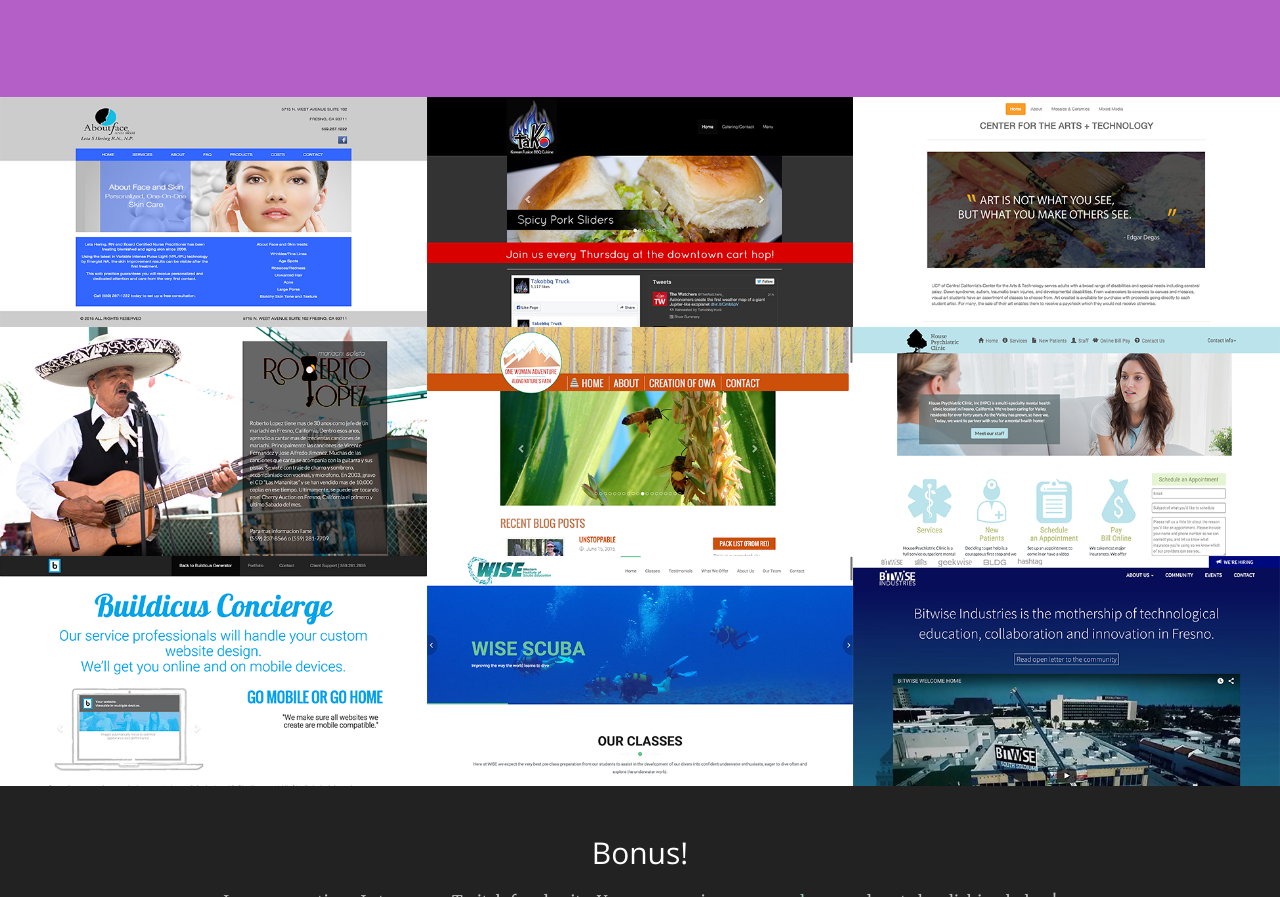
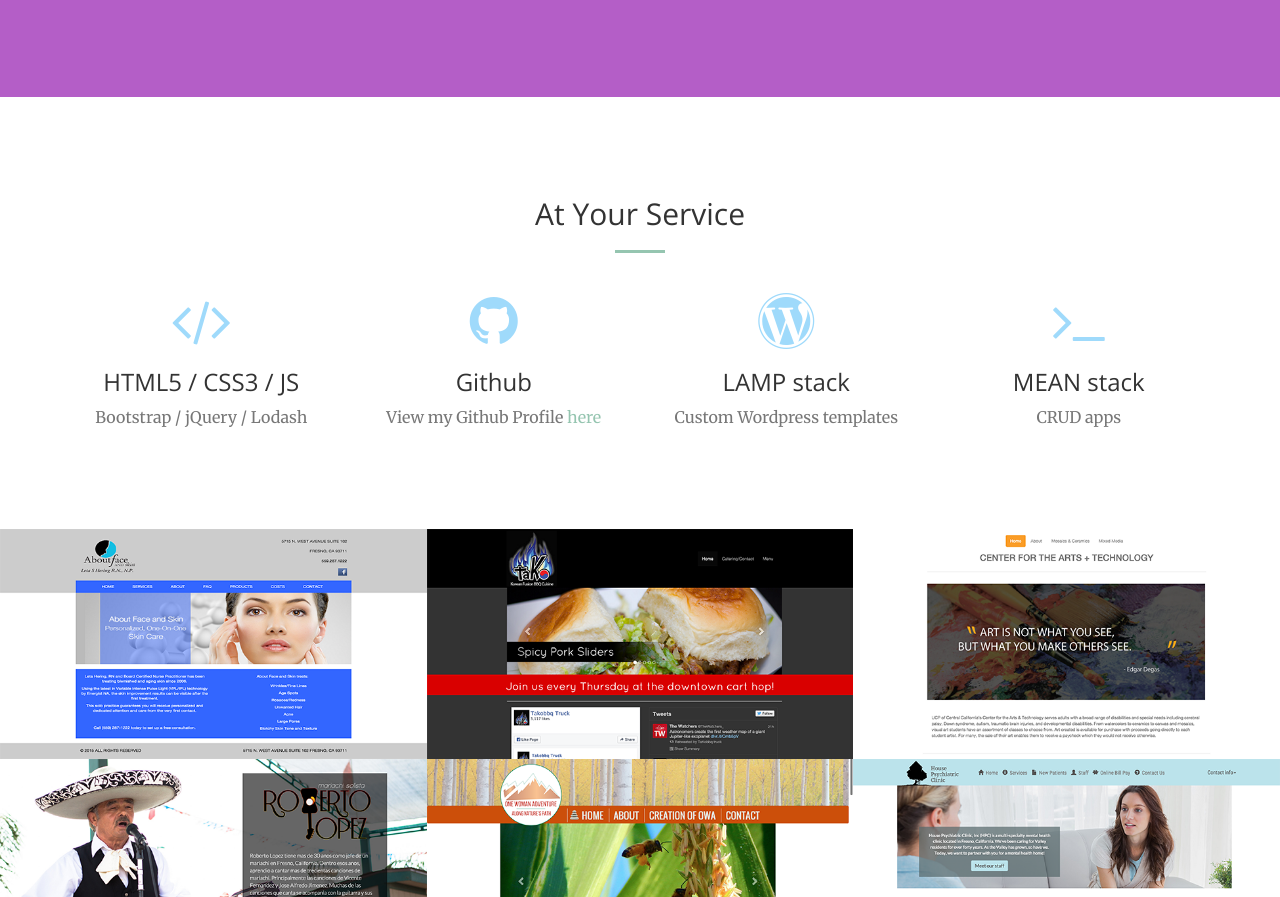
Before and after one commit to purplyrocky/purplyrocky.github.io, a plain HTML site: page index.html in a window 1280 px wide. Shown: the part 1097-1994 px from the top of the page. Drawn offline with nearby package versions, Linux system fonts and the light colour scheme.

Commit message:
added skills back in

```diff
--- a/css/creative.css
+++ b/css/creative.css
@@ -274,7 +274,7 @@ header .header-content .header-content-inner p {
     text-align: center;
     color: #fff;
     opacity: 0;
-    background: rgba(180, 94, 199, .9);
+    background: rgba(149, 197, 176, .9);
     -webkit-transition: all .35s;
     -moz-transition: all .35s;
     transition: all .35s;
--- a/index.html
+++ b/index.html
@@ -95,7 +95,7 @@
         </div>
     </section>
 
-    <!-- <section id="skills">
+    <section id="skills">
         <div class="container">
             <div class="row">
                 <div class="col-lg-12 text-center">
@@ -108,35 +108,35 @@
             <div class="row">
                 <div class="col-lg-3 col-md-6 text-center">
                     <div class="skill-box">
-                        <i class="fa fa-4x fa-diamond wow bounceIn text-primary"></i>
-                        <h3>Sturdy Templates</h3>
-                        <p class="text-muted">Our templates are updated regularly so they don't break.</p>
+                        <i class="fa fa-4x fa-code wow bounceIn text-primary"></i>
+                        <h3>HTML5 / CSS3 / JS</h3>
+                        <p class="text-muted">Bootstrap / jQuery / Lodash</p>
                     </div>
                 </div>
                 <div class="col-lg-3 col-md-6 text-center">
                     <div class="skill-box">
-                        <i class="fa fa-4x fa-paper-plane wow bounceIn text-primary" data-wow-delay=".1s"></i>
-                        <h3>Ready to Ship</h3>
-                        <p class="text-muted">You can use this theme as is, or you can make changes!</p>
+                        <i class="fa fa-4x fa-github wow bounceIn text-primary" data-wow-delay=".1s"></i>
+                        <h3>Github</h3>
+                        <p class="text-muted">View my Github Profile <a href="https://github.com/purplyrocky">here</a></p>
                     </div>
                 </div>
                 <div class="col-lg-3 col-md-6 text-center">
                     <div class="skill-box">
-                        <i class="fa fa-4x fa-newspaper-o wow bounceIn text-primary" data-wow-delay=".2s"></i>
-                        <h3>Up to Date</h3>
-                        <p class="text-muted">We update dependencies to keep things fresh.</p>
+                        <i class="fa fa-4x fa-wordpress wow bounceIn text-primary" data-wow-delay=".2s"></i>
+                        <h3>LAMP stack</h3>
+                        <p class="text-muted">Custom Wordpress templates</p>
                     </div>
                 </div>
                 <div class="col-lg-3 col-md-6 text-center">
                     <div class="skill-box">
-                        <i class="fa fa-4x fa-heart wow bounceIn text-primary" data-wow-delay=".3s"></i>
-                        <h3>Made with Love</h3>
-                        <p class="text-muted">You have to make your websites with love these days!</p>
+                        <i class="fa fa-4x fa-terminal wow bounceIn text-primary" data-wow-delay=".3s"></i>
+                        <h3>MEAN stack</h3>
+                        <p class="text-muted">CRUD apps</p>
                     </div>
                 </div>
             </div>
         </div>
-    </section> -->
+    </section>
 
     <section class="no-padding" id="portfolio"><!-- portfolio section -->
         <div class="container-fluid">
```
